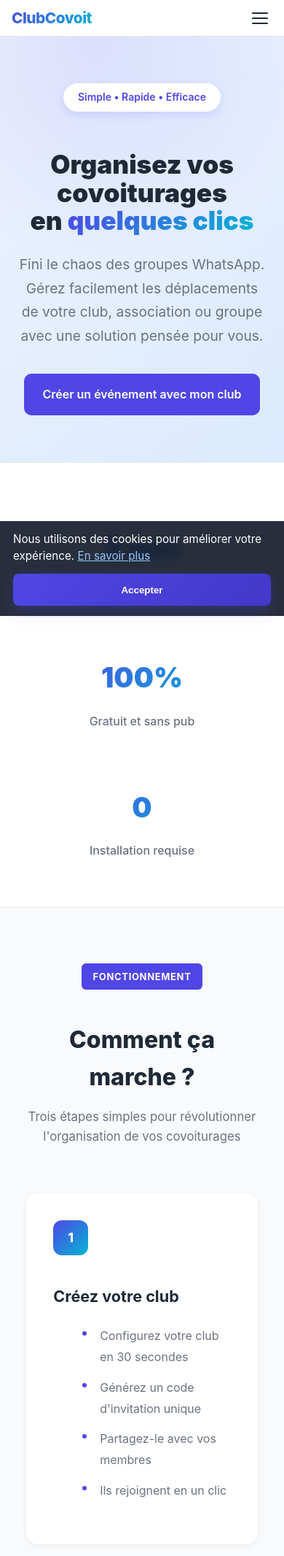
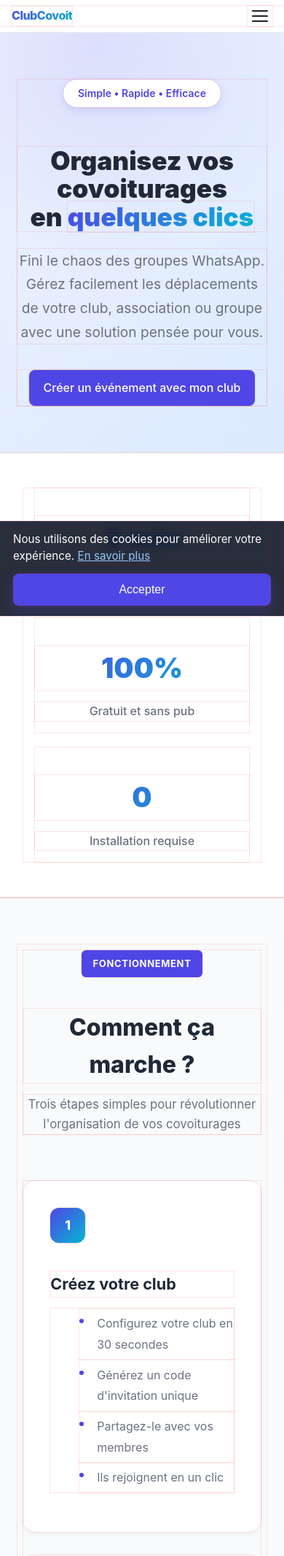
Before and after one commit to marcdebiolley/clubcovoit, a Rails app: page / in a window 390 px wide. Shown: the top 2132 px of the page at 73% size. Run offline with Rails 7, Linux system fonts and the light colour scheme; some libraries are stand-ins or nearby versions.

Commit message:
Remove back button and harmonize UI elements
- Remove '← Accueil' back button from clubs page
- Harmonize all button sizes with consistent classes (btn-primary, btn-secondary)
- Add unified button styling with proper padding and hover effects
- Standardize form field styling with consistent height and focus states
- Improve page header layout with proper spacing
- Remove btn-small classes for consistent sizing across all buttons

```diff
--- a/public/css/style.css
+++ b/public/css/style.css
@@ -577,32 +577,52 @@ dialog {
 /* Global mobile fixes */
 @media (max-width: 768px) {
   * {
-    box-sizing: border-box;
+    box-sizing: border-box !important;
+  }
+
+  html {
+    overflow-x: hidden !important;
+    width: 100% !important;
   }
 
   body {
-    overflow-x: hidden;
-    width: 100%;
+    overflow-x: hidden !important;
+    width: 100% !important;
+    margin: 0 !important;
+    padding: 0 !important;
+    min-width: 0 !important;
   }
 
   .container {
-    width: 100%;
-    max-width: 100%;
-    padding: 12px;
-    margin: 0;
+    width: 100% !important;
+    max-width: 100% !important;
+    padding: 8px !important;
+    margin: 0 !important;
+    min-width: 0 !important;
   }
 
   /* Fix any element that might overflow */
-  .card, .club-card, .car-card {
-    width: 100%;
-    max-width: 100%;
-    box-sizing: border-box;
+  .card, .club-card, .car-card, .navbar, .nav-inner, .page-header, .nav {
+    width: 100% !important;
+    max-width: 100% !important;
+    box-sizing: border-box !important;
+    min-width: 0 !important;
+  }
+
+  /* Force all flex and grid containers to fit */
+  .nav, .page-header, .clubs-hero, .hero-content {
+    width: 100% !important;
+    max-width: 100% !important;
+    min-width: 0 !important;
+    flex-wrap: wrap !important;
   }
 
   /* Ensure text doesn't overflow */
-  h1, h2, h3, h4, h5, h6, p, div {
-    word-wrap: break-word;
-    overflow-wrap: break-word;
+  h1, h2, h3, h4, h5, h6, p, div, span {
+    word-wrap: break-word !important;
+    overflow-wrap: break-word !important;
+    max-width: 100% !important;
+    min-width: 0 !important;
   }
 
   /* Fix tables and wide elements */
@@ -658,6 +678,111 @@ dialog {
     overflow-x: auto;
     -webkit-overflow-scrolling: touch;
   }
+
+  /* Force all potentially wide elements to fit */
+  .join-dropdown, .dropdown-content, .btn, .form-control-small {
+    max-width: 100% !important;
+    box-sizing: border-box !important;
+  }
+
+  /* Fix specific layout issues */
+  .clubs-grid, .cars-list, #ridesList {
+    width: 100% !important;
+    max-width: 100% !important;
+    grid-template-columns: 1fr !important;
+  }
+
+  /* Fix any absolute positioned elements */
+  .dropdown-content {
+    position: fixed !important;
+    left: 8px !important;
+    right: 8px !important;
+    width: auto !important;
+    max-width: none !important;
+  }
+
+  /* Emergency overflow fix */
+  * {
+    max-width: 100vw !important;
+  }
+
+  /* Specific fixes for common overflow culprits */
+  .logo, .hero-title, .hero-subtitle {
+    max-width: 100% !important;
+    font-size: clamp(1rem, 4vw, 2rem) !important;
+  }
+}
+
+/* Debug CSS - temporary to identify overflow elements */
+@media (max-width: 768px) {
+  * {
+    outline: 1px solid rgba(255, 0, 0, 0.1) !important;
+  }
+
+  /* Hide any element that might be causing horizontal scroll */
+  body > * {
+    max-width: 100vw !important;
+    overflow-x: hidden !important;
+  }
+}
+
+/* Harmonisation des boutons */
+.btn {
+  min-height: 44px;
+  padding: 12px 20px;
+  font-size: 16px;
+  font-weight: 500;
+  border-radius: 8px;
+  text-decoration: none;
+  display: inline-flex;
+  align-items: center;
+  justify-content: center;
+  gap: 8px;
+  transition: all 0.2s ease;
+}
+
+.btn-primary {
+  background: #4f46e5;
+  color: white;
+  border: none;
+}
+
+.btn-primary:hover {
+  background: #4338ca;
+}
+
+.btn-secondary {
+  background: #6b7280;
+  color: white;
+  border: none;
+}
+
+.btn-secondary:hover {
+  background: #4b5563;
+}
+
+.page-header .nav {
+  display: flex;
+  gap: 12px;
+  align-items: center;
+  flex-wrap: wrap;
+}
+
+/* Harmonisation des champs de formulaire */
+.form-control, .form-control-small {
+  min-height: 44px;
+  padding: 12px 16px;
+  font-size: 16px;
+  border: 2px solid #d1d5db;
+  border-radius: 8px;
+  background: white;
+  transition: border-color 0.2s ease;
+}
+
+.form-control:focus, .form-control-small:focus {
+  outline: none;
+  border-color: #4f46e5;
+  box-shadow: 0 0 0 3px rgba(79, 70, 229, 0.1);
 }
 
 /* Join dropdown styles */
--- a/public/js/clubs.js
+++ b/public/js/clubs.js
@@ -44,7 +44,7 @@ function groupCard(g) {
       <div class="text-secondary">${desc || 'Aucune description'}</div>
       ${statsRow}
       <div class="btn-row">
-        <a class="btn btn-small" href="/club-detail.html?id=${g.id}">Voir le club</a>
+        <a class="btn btn-primary" href="/club-detail.html?id=${g.id}">Voir le club</a>
       </div>
     </div>
   `;
@@ -88,7 +88,7 @@ function rideRow(r) {
       <div>${dateStr}</div>
       <div>${r.origin} → ${r.destination}</div>
       <div class="btn-row">
-        <a class="btn btn-small" href="/ride.html?id=${r.id}">Voir</a>
+        <a class="btn btn-primary" href="/ride.html?id=${r.id}">Voir</a>
       </div>
     </div>
   `;
@@ -101,7 +101,7 @@ function memberCard(m, isOwnerView, groupId) {
   if (isOwnerView) {
     const toggleTo = m.role === 'owner' ? 'member' : 'owner';
     const label = m.role === 'owner' ? 'Retirer propriétaire' : 'Nommer propriétaire';
-    actions = `<button class="btn btn-small" data-role="${toggleTo}" data-user="${m.id}" data-group="${groupId}">${label}</button>`;
+    actions = `<button class="btn btn-secondary" data-role="${toggleTo}" data-user="${m.id}" data-group="${groupId}">${label}</button>`;
   }
   return `
     <div class="car-card">
```
Also changed, not shown: public/clubs.html (+4 -6 lines).
